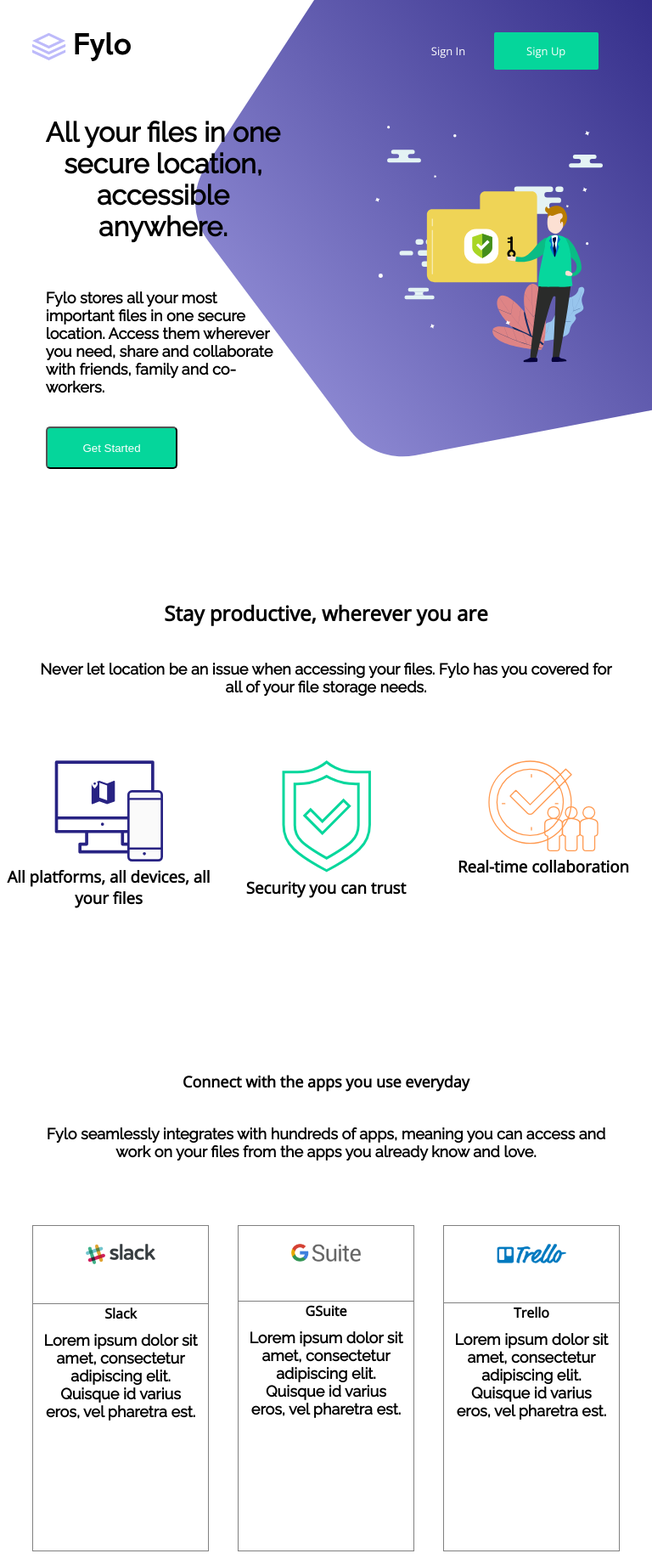
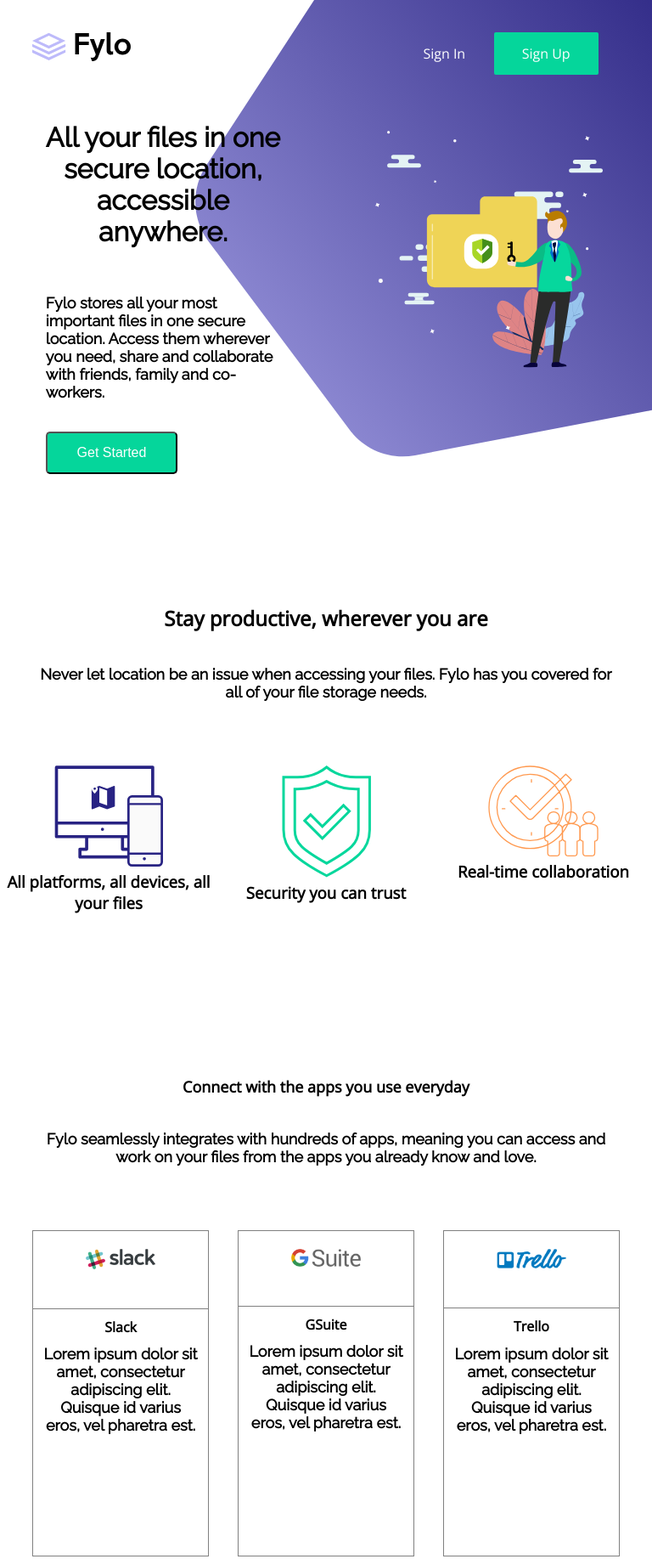
Before and after one commit to ChamuMutezva/fylo-landing-page-558498-master, a plain HTML site: page index.html in a window 768 px wide. Shown: the top 1835 px of the page at 85% size. Drawn offline with nearby package versions, Linux system fonts and the light colour scheme.

Commit message:
feat: button and a tags font size fix

```diff
--- a/main.css
+++ b/main.css
@@ -94,6 +94,7 @@ img.mainImg {
 }
 
 input.btnGetStarted {
+    font-size: x-large;
     width: 50%;
     height: 50px;
     color: white;
@@ -107,6 +108,10 @@ main {
     margin-top: 20%;
     text-align: center;
     /* font-weight: 400; */
+}
+
+.appContent h4 {
+    margin-top: 5%;
 }
 
 section.hero {
@@ -128,6 +133,7 @@ section.hero {
 .sign a {
     text-decoration: none;
     color: white;
+    font-size: x-large;
 }
 
 p {
@@ -247,6 +253,7 @@ input[type="text"] {
 input.btnJoin {
     width: 100%;
     height: 4vw;
+     font-size: x-large;
 }
 
 input.btnGetStarted,
@@ -293,10 +300,19 @@ input.btnJoin {
 
 @media only screen and (min-width: 651px) and (max-width: 900px) {
 
+    input.btnGetStarted,
+    input.btnJoin {
+        font-size: medium;
+    }
+
     header {
         background-size: 70%;
+
     }
 
+    .sign a {
+                font-size: medium;
+    }
     .details {
         justify-items: center;
     }
@@ -335,6 +351,10 @@ input.btnJoin {
 }
 
 @media only screen and (max-width: 650px) {
+
+    .sign a {
+        font-size: small;
+    }
 
     .details h4 {
         font-size: small;
@@ -422,6 +442,7 @@ input.btnJoin {
 
     input.btnGetStarted,
     input.btnJoin {
+       font-size: medium;
         width: 100%;
         height: 40px;
         color: white;
```
